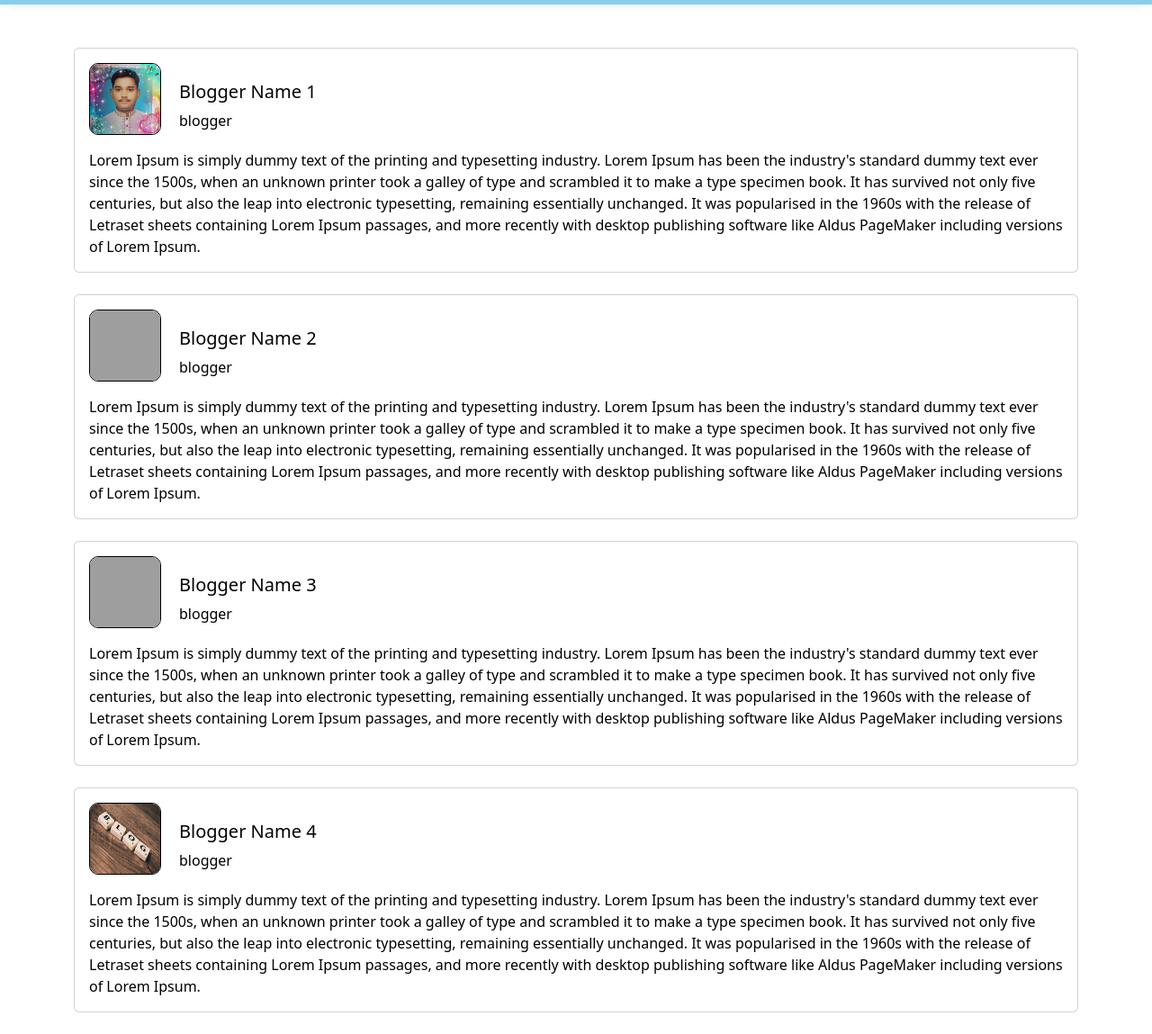
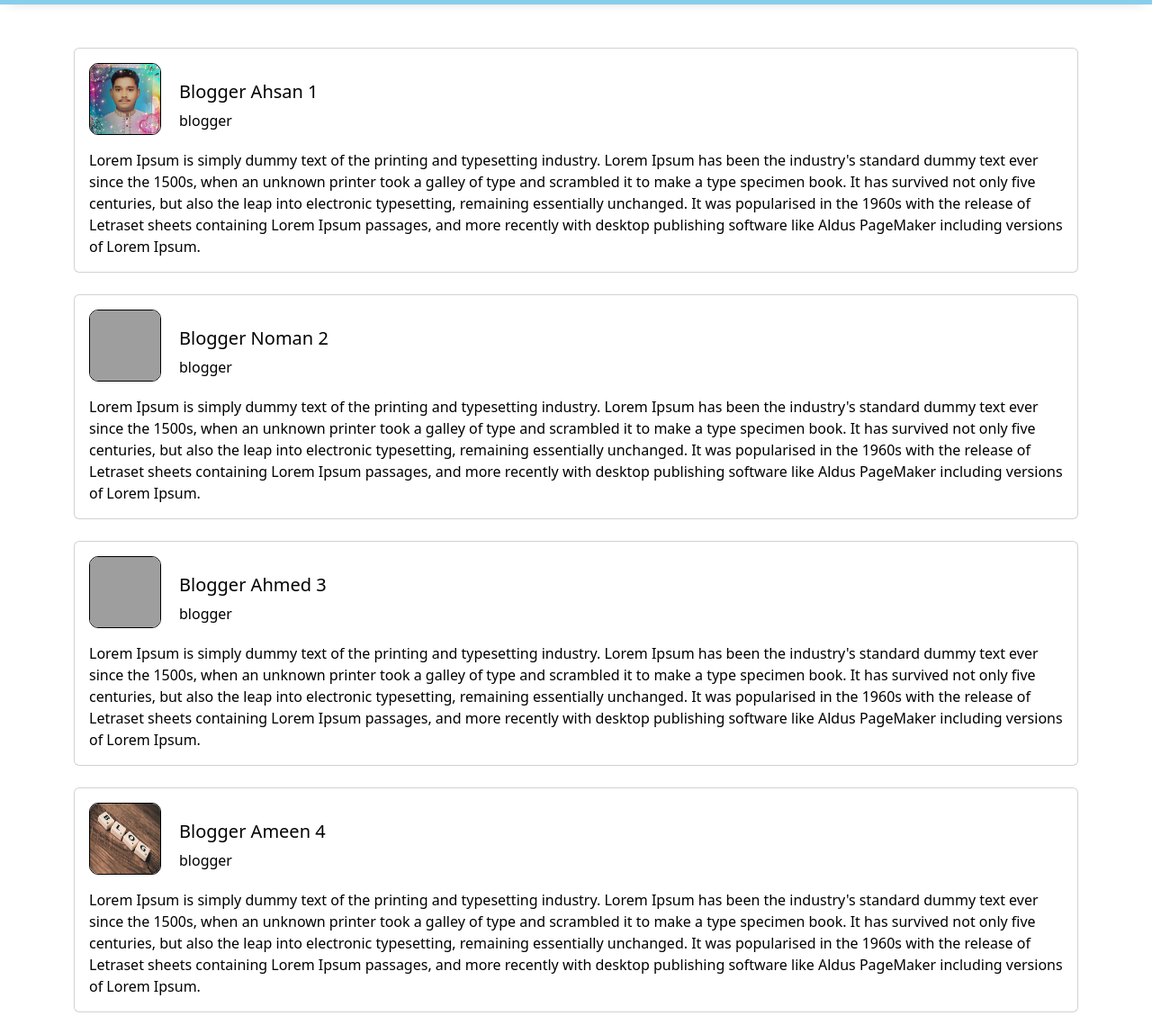
Before and after one commit to muhammadahsannoushad/Personal-Blogs, a plain HTML site: page index.html in a window 1280 px wide. Shown: the part 51-1200 px from the top of the page at 90% size. Drawn offline with nearby package versions, Linux system fonts and the light colour scheme; grey boxes are pictures that could not be loaded.

Commit message:
updated index.html

```diff
--- a/index.html
+++ b/index.html
@@ -74,7 +74,7 @@ color: #000;
                             <img src="images\Ahsan.png" class="card-img-top" alt="Blogger Image" >
 
                             <div style="position: absolute; margin-top: -60px; margin-left: 100px;">
-                                <h5 class="card-title">Blogger Name 1</h5>
+                                <h5 class="card-title">Blogger Ahsan 1</h5>
                                  <p>blogger</p>
                             </div>
 
@@ -94,7 +94,7 @@ color: #000;
                             <img src="images/Blog 2 (1).jpg" class="card-img-top" alt="Blogger Image" >
 
                             <div style="position: absolute; margin-top: -60px; margin-left: 100px;">
-                                <h5 class="card-title">Blogger Name 2</h5>
+                                <h5 class="card-title">Blogger Noman 2</h5>
                                  <p>blogger</p>
                             </div>
 
@@ -114,7 +114,7 @@ color: #000;
                             <img src="images/Blog 3 (2).jpg" class="card-img-top" alt="Blogger Image" >
 
                             <div style="position: absolute; margin-top: -60px; margin-left: 100px;">
-                                <h5 class="card-title">Blogger Name 3</h5>
+                                <h5 class="card-title">Blogger Ahmed 3</h5>
                                  <p>blogger</p>
                             </div>
 
@@ -134,7 +134,7 @@ color: #000;
                             <img src="images/Blog 4 .jpg" class="card-img-top" alt="Blogger Image" >
 
                             <div style="position: absolute; margin-top: -60px; margin-left: 100px;">
-                                <h5 class="card-title">Blogger Name 4</h5>
+                                <h5 class="card-title">Blogger Ameen 4</h5>
                                  <p>blogger</p>
                             </div>
 
```
